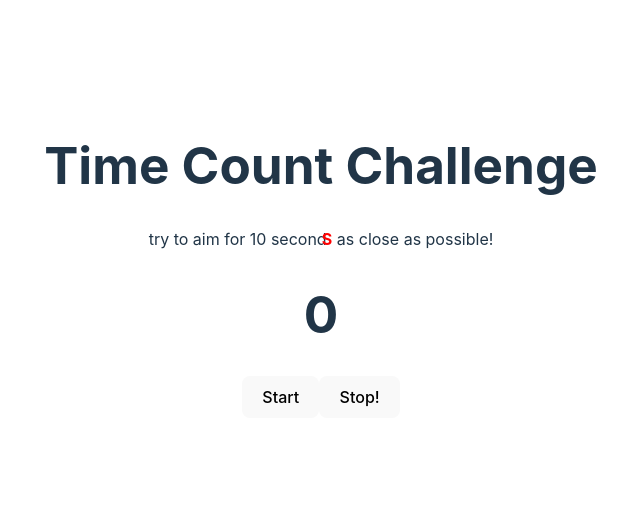
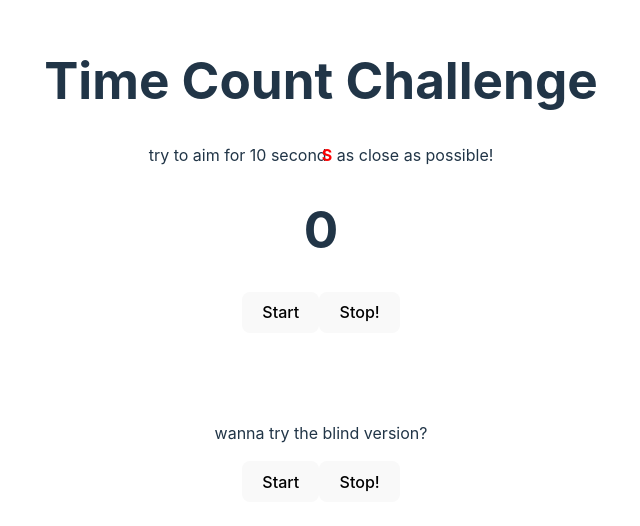
Before and after one commit to ads1029/count-challenge, a React (Vite) app: page / in a window 1280 px wide. Shown: the part 140-666 px from the top of the page, without its empty margins (319-959 px from the left). Built offline with nearby package versions, Linux system fonts and the light colour scheme.

Commit message:
update blind version

```diff
--- a/src/App.tsx
+++ b/src/App.tsx
@@ -6,6 +6,10 @@ import dayjs from "dayjs";
 function App() {
   const [startTime, setStartTime] = useState<dayjs.Dayjs | number>(0);
   const [passedTime, setPassedTime] = useState(0);
+  const [hiddenStartTime, setHiddenStartTime] = useState<dayjs.Dayjs | number>(
+    0
+  );
+  const [hiddenPassedTime, setHiddenPassedTime] = useState(0);
   var interval: number | undefined;
 
   const commafy = (num: number) => {
@@ -22,9 +26,16 @@ function App() {
   const startCounting = () => {
     setStartTime(dayjs());
   };
+  const startHiddenCounting = () => {
+    setHiddenStartTime(dayjs());
+  };
 
   const stopCounting = () => {
     clearInterval(interval);
+  };
+
+  const stopHiddenCounting = () => {
+    setHiddenPassedTime(dayjs().diff(hiddenStartTime));
   };
 
   // const resetCounting = () => {
@@ -66,7 +77,9 @@ function App() {
       <div className="time-pass"></div>
 
       <div>
-        <h1>{commafy(passedTime)}</h1>
+        <h1>
+          {hiddenPassedTime ? commafy(hiddenPassedTime) : commafy(passedTime)}
+        </h1>
       </div>
 
       <div className="comments">{}</div>
@@ -76,6 +89,16 @@ function App() {
         <button onClick={stopCounting}>Stop!</button>
         {/* <button onClick={resetCounting}>Reset</button> */}
       </div>
+
+      <br />
+      <br />
+      <br />
+      <div>
+        <p>wanna try the blind version?</p>
+        <button onClick={startHiddenCounting}>Start</button>
+        <button onClick={stopHiddenCounting}>Stop!</button>
+        {/* <button onClick={resetCounting}>Reset</button> */}
+      </div>
     </div>
   );
 }
```
